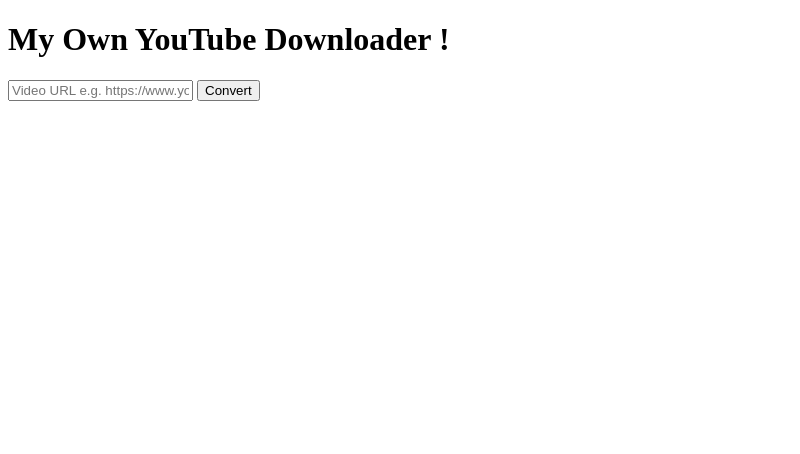
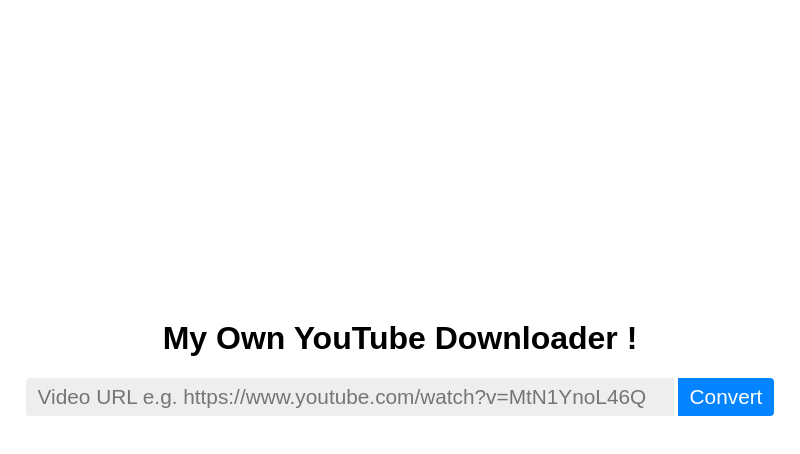
Before and after one commit to mzhren/ytdownloader, an Electron app: page index.html in a window 800 px wide. Drawn offline with Linux system fonts and the light colour scheme.

Commit message:
Added CSS style1.css

```diff
--- a/index.html
+++ b/index.html
@@ -2,6 +2,7 @@
 <html lang="en" dir="ltr">
   <head>
     <title>YouTube Downloader</title>
+    <link rel="stylesheet" href="style1.css">
   </head>
   <body>
     <h1 class="heading">My Own YouTube Downloader !</h1>
--- /dev/null
+++ b/style1.css
@@ -0,0 +1,23 @@
+* {
+    text-align: center;
+}.heading {
+    font-family: Arial;
+    margin-top:40vh;
+}.URL-input, .convert-button {
+    font-size:1.3em;
+    padding:5px 10px;
+}.URL-input {
+    border-radius:4px 0px 0px 4px;
+    width:30em;
+    text-align: left;
+    border:2px solid #EEEEEE;
+    background: #EEEEEE;
+    outline:none;
+}.URL-input:focus {
+    border:2px solid #0485ff;
+}.convert-button {
+    border-radius:0px 4px 4px 0px;
+    border:2px solid #0485ff;
+    background: #0485ff;
+    color:white;
+}
```
